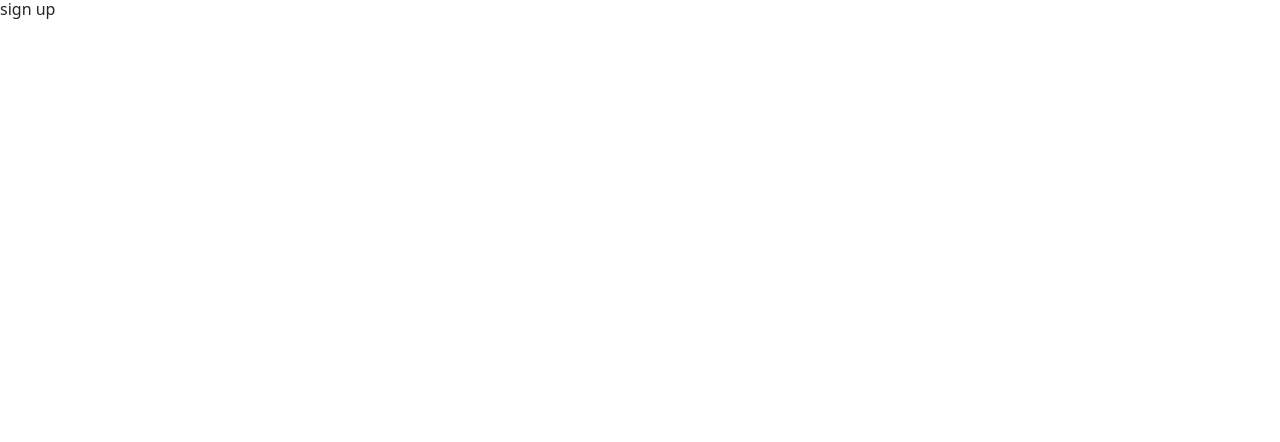
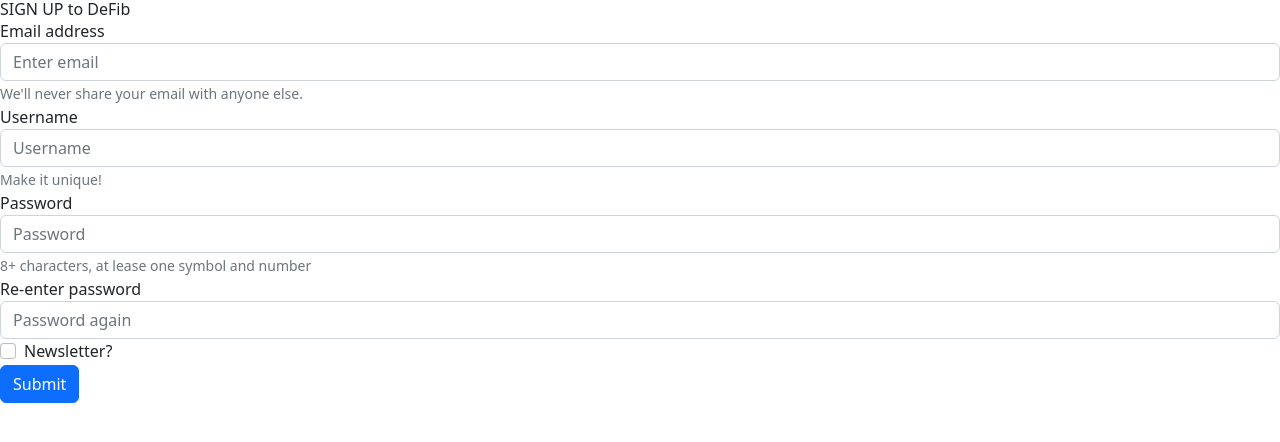
Before and after one commit to reclursive/defib, a React (Vite) app in the folder defib_client/: page /signup in a window 1280 px wide. Shown: the top 442 px of the page. Built offline with nearby package versions, Linux system fonts and the light colour scheme.

Commit message:
sign up form basic, bootstrap for now

```diff
--- a/defib_client/src/pages/global/signup.jsx
+++ b/defib_client/src/pages/global/signup.jsx
@@ -1,9 +1,34 @@
 const SignUp = () => {
     return (
         <div>
-            <h1>
-                sign up
-            </h1>
+            <h1>SIGN UP to DeFib</h1>
+            <form action="submit">
+            <div class="form-group">
+                <label for="exampleInputEmail1">Email address</label>
+                <input type="email" class="form-control" id="exampleInputEmail1" aria-describedby="emailHelp" placeholder="Enter email"/>
+                <small id="emailHelp" class="form-text text-muted">We'll never share your email with anyone else.</small>
+            </div>
+            <div class="form-group">
+                <label for="exampleInputEmail1">Username</label>
+                <input type="email" class="form-control" id="exampleInputEmail1" aria-describedby="emailHelp" placeholder="Username"/>
+                <small id="emailHelp" class="form-text text-muted">Make it unique!</small>
+            </div>
+            <div class="form-group">
+                <label for="exampleInputPassword1">Password</label>
+                <input type="password" class="form-control" id="exampleInputPassword1" placeholder="Password"/>
+                <small id="emailHelp" class="form-text text-muted">8+ characters, at lease one symbol and number</small>
+
+            </div>
+            <div class="form-group">
+                <label for="exampleInputPassword1">Re-enter password</label>
+                <input type="password" class="form-control" id="exampleInputPassword1" placeholder="Password again"/>
+            </div>
+            <div class="form-check">
+                <input type="checkbox" class="form-check-input" id="exampleCheck1"/>
+                <label class="form-check-label" for="exampleCheck1">Newsletter?</label>
+            </div>
+            <button type="submit" class="btn btn-primary">Submit</button>
+            </form>
         </div>
     )
 }
```
